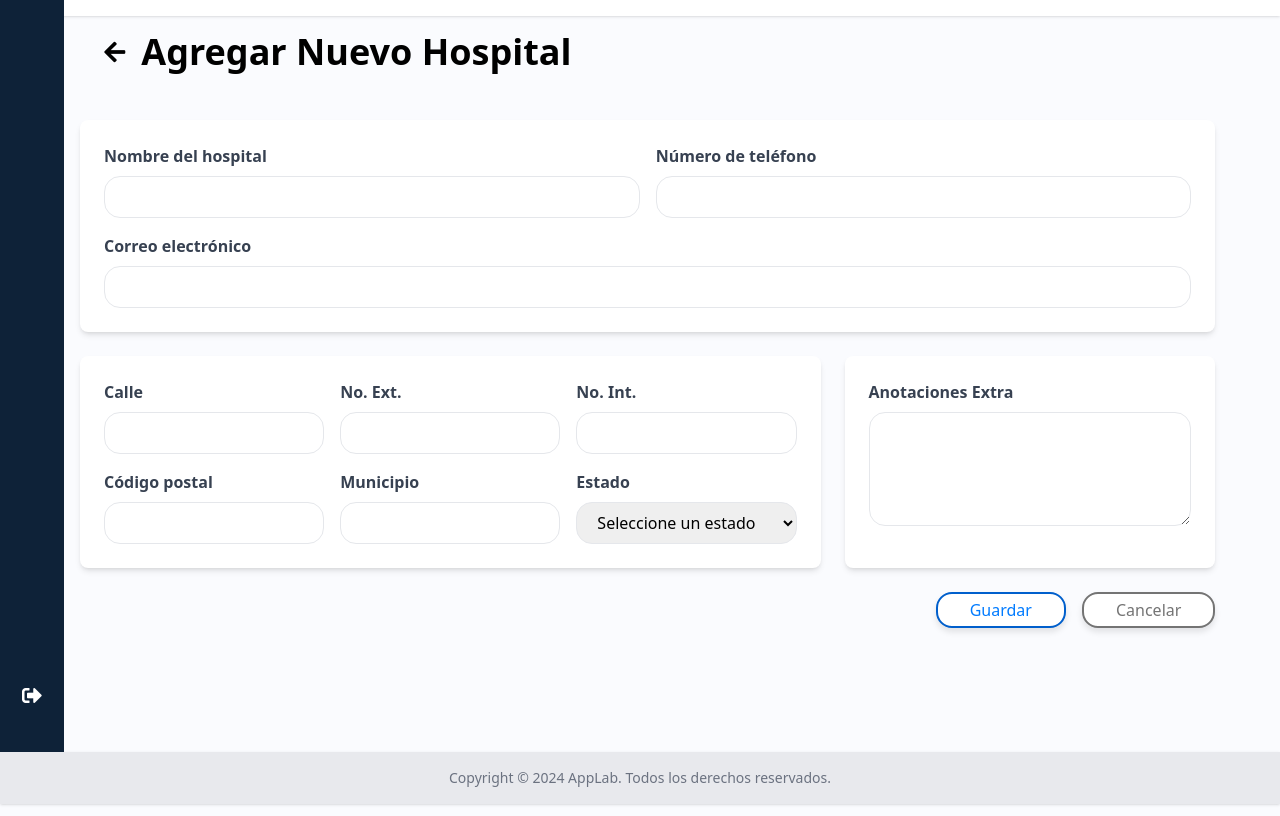
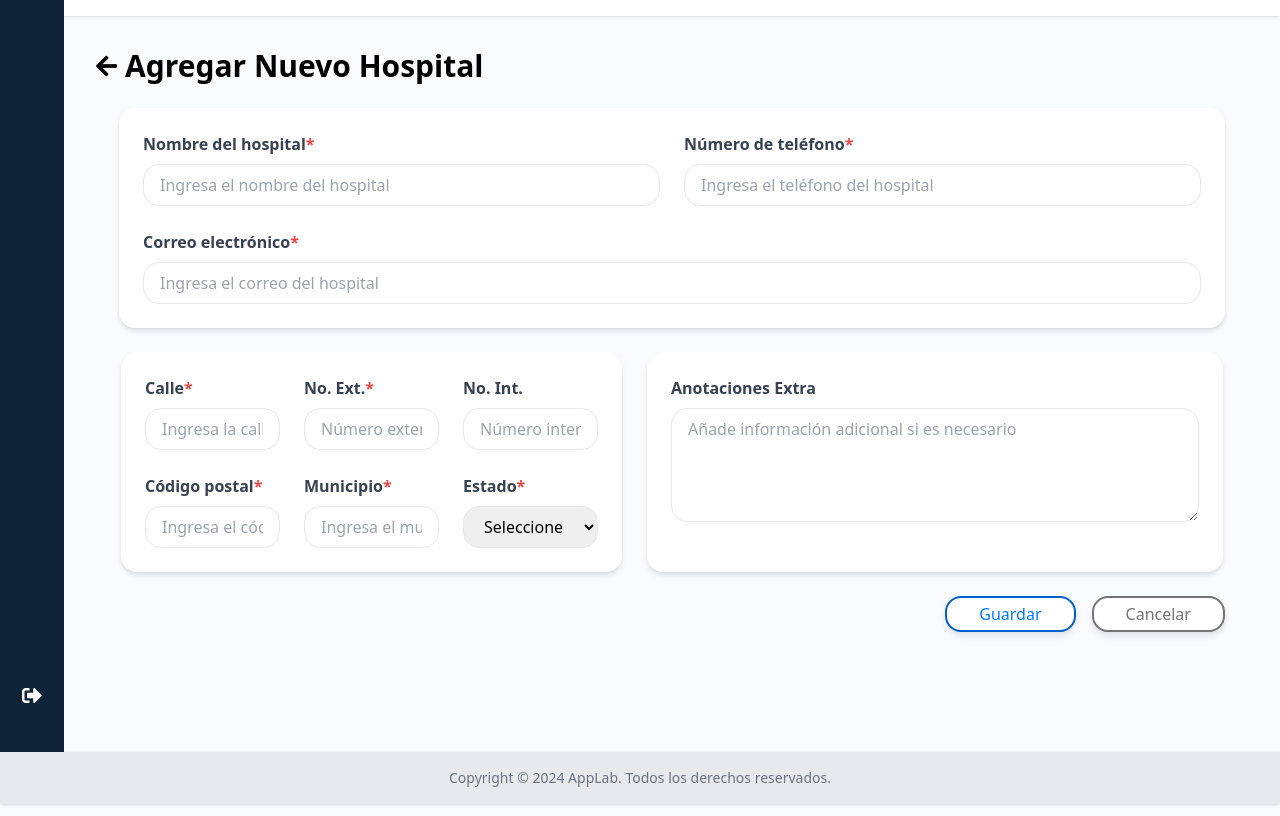
Before and after one commit to angel-pilo/applab, a Flask app: template templates/admin/add_hospital.html in a window 1280 px wide. Shown: the part 48-864 px from the top of the page. Run offline with Flask 3, Linux system fonts and the light colour scheme; the template is opened without the code that fills it, so the values that code supplies are empty; parts of the project's set-up code (start-up, migrations or seed data) failed here and were passed over; some libraries are stand-ins or nearby versions.

Commit message:
fix formato de hospitales

```diff
--- a/templates/admin/add_hospital.html
+++ b/templates/admin/add_hospital.html
@@ -9,59 +9,57 @@
     <script src="https://cdn.tailwindcss.com"></script>
 </head>
 
-<div class="container mx-auto p-4">
-    <div class="flex items-center mb-4">
+<div class="flex-1 p-8 transition-all duration-300">
+    <div class="flex items-center space-x-2 mb-6">
         <button class="text-2xl" onclick="window.history.back()"><i class="fas fa-arrow-left"></i></button>
-        <h1 class="text-4xl font-bold ml-4">Agregar Nuevo Hospital</h1>
+        <h1 class="text-3xl font-bold">Agregar Nuevo Hospital</h1>
     </div>
-</div>
 
-<div class="w-full max-w-7xl p-4">
     <form method="POST">
-        <div class="bg-white p-6 rounded-lg shadow-md mb-6">
-            <div class="grid grid-cols-1 md:grid-cols-2 gap-4">
+        <div class="max-w-7xl mx-auto bg-white p-6 rounded-[1rem] shadow-md">
+            <div class="grid grid-cols-1 md:grid-cols-2 gap-6">
                 <div>
-                    <label class="block text-gray-700 font-bold mb-2">Nombre del hospital</label>
-                    <input type="text" name="nombre" class="w-full px-4 py-2 border rounded-[1rem]" required>
+                    <label class="block text-gray-700 font-bold mb-2">Nombre del hospital<span class="text-red-500">*</span></label>
+                    <input type="text" name="nombre" class="w-full px-4 py-2 border rounded-[1rem]" placeholder="Ingresa el nombre del hospital" required>
                 </div>
                 <div>
-                    <label class="block text-gray-700 font-bold mb-2">Número de teléfono</label>
-                    <input type="text" name="telefono" class="w-full px-4 py-2 border rounded-[1rem]" required>
+                    <label class="block text-gray-700 font-bold mb-2">Número de teléfono<span class="text-red-500">*</span></label>
+                    <input type="text" name="telefono" class="w-full px-4 py-2 border rounded-[1rem]" placeholder="Ingresa el teléfono del hospital" required>
                 </div>
                 <div class="col-span-1 md:col-span-2">
-                    <label class="block text-gray-700 font-bold mb-2">Correo electrónico</label>
-                    <input type="email" name="correo" class="w-full px-4 py-2 border rounded-[1rem]" required>
+                    <label class="block text-gray-700 font-bold mb-2">Correo electrónico<span class="text-red-500">*</span></label>
+                    <input type="email" name="correo" class="w-full px-4 py-2 border rounded-[1rem]" placeholder="Ingresa el correo del hospital" required>
                 </div>
             </div>
         </div>
 
-        <div class="flex flex-col md:flex-row justify-between">
-            <div class="bg-white p-6 rounded-lg shadow-md mb-6 md:mb-0 md:mr-6 w-full md:w-2/3">
-                <div class="grid grid-cols-1 md:grid-cols-3 gap-4">
+        <div class="flex flex-wrap justify-evenly mt-6">
+            <div class="w-full md:w-[43.5%] bg-white p-6 rounded-[1rem] shadow-md mb-6 md:mb-0">
+                <div class="grid grid-cols-1 md:grid-cols-3 gap-6">
                     <div>
-                        <label class="block text-gray-700 font-bold mb-2">Calle</label>
-                        <input type="text" name="calle" class="w-full px-4 py-2 border rounded-[1rem]" required>
+                        <label class="block text-gray-700 font-bold mb-2">Calle<span class="text-red-500">*</span></label>
+                        <input type="text" name="calle" class="w-full px-4 py-2 border rounded-[1rem]" placeholder="Ingresa la calle" required>
                     </div>
                     <div>
-                        <label class="block text-gray-700 font-bold mb-2">No. Ext.</label>
-                        <input type="text" name="numero_ext" class="w-full px-4 py-2 border rounded-[1rem]" required>
+                        <label class="block text-gray-700 font-bold mb-2">No. Ext.<span class="text-red-500">*</span></label>
+                        <input type="text" name="numero_ext" class="w-full px-4 py-2 border rounded-[1rem]" placeholder="Número exterior" required>
                     </div>
                     <div>
                         <label class="block text-gray-700 font-bold mb-2">No. Int.</label>
-                        <input type="text" name="numero_int" class="w-full px-4 py-2 border rounded-[1rem]">
+                        <input type="text" name="numero_int" class="w-full px-4 py-2 border rounded-[1rem]" placeholder="Número interior (opcional)">
                     </div>
                     <div>
-                        <label class="block text-gray-700 font-bold mb-2">Código postal</label>
-                        <input type="text" name="codigo_postal" class="w-full px-4 py-2 border rounded-[1rem]" required>
+                        <label class="block text-gray-700 font-bold mb-2">Código postal<span class="text-red-500">*</span></label>
+                        <input type="text" name="codigo_postal" class="w-full px-4 py-2 border rounded-[1rem]" placeholder="Ingresa el código postal" required>
                     </div>
                     <div>
-                        <label class="block text-gray-700 font-bold mb-2">Municipio</label>
-                        <input type="text" name="municipio" class="w-full px-4 py-2 border rounded-[1rem]" required>
+                        <label class="block text-gray-700 font-bold mb-2">Municipio<span class="text-red-500">*</span></label>
+                        <input type="text" name="municipio" class="w-full px-4 py-2 border rounded-[1rem]" placeholder="Ingresa el municipio" required>
                     </div>
                     <div>
-                        <label class="block text-gray-700 font-bold mb-2">Estado</label>
+                        <label class="block text-gray-700 font-bold mb-2">Estado<span class="text-red-500">*</span></label>
                         <select name="estado" class="w-full px-4 py-2 border rounded-[1rem]" required>
-                            <option value="">Seleccione un estado</option>
+                            <option>Seleccione un estado</option>
                             {% for estado in estados %}
                                 <option value="{{ estado }}">{{ estado }}</option>
                             {% endfor %}
@@ -70,13 +68,13 @@
                 </div>
             </div>
 
-            <div class="bg-white p-6 rounded-lg shadow-md w-full md:w-1/3">
+            <div class="w-full md:w-1/2 bg-white p-6 rounded-[1rem] shadow-md">
                 <label class="block text-gray-700 font-bold mb-2">Anotaciones Extra</label>
-                <textarea name="anotaciones" rows="4" class="w-full px-4 py-2 border rounded-[1rem]"></textarea>
+                <textarea name="anotaciones" rows="4" class="w-full px-4 py-2 border rounded-[1rem]" placeholder="Añade información adicional si es necesario"></textarea>
             </div>
         </div>
 
-        <div class="flex justify-end space-x-4 mt-6">
+        <div class="max-w-7xl mx-auto flex justify-end mt-6 gap-4">
             <button type="submit" class="btn-guardar">Guardar</button>
             <button type="button" class="btn-cancelar" onclick="window.history.back()">Cancelar</button>
         </div>
```
Also changed, not shown: templates/admin/edit_hospital.html (+19 -21 lines).
